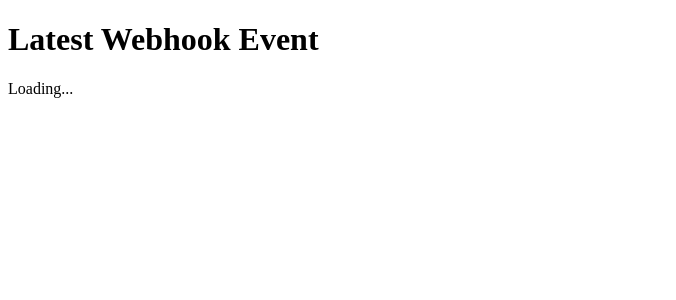
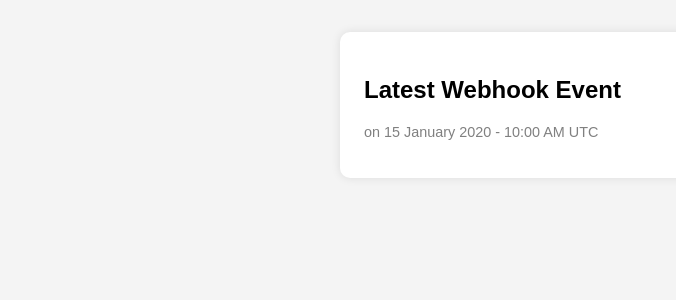
Before and after one commit to MulaBharathi/webhook-repo, a Flask app: page / in a window 1280 px wide. Shown: the top 300 px of the page, without its empty margins (0-676 px from the left). Run offline with Flask 3, Linux system fonts and the light colour scheme; a database or web service that is not in the repository returns one stand-in record (values such as "Sample title"); data that the repository does not hold is empty.

Commit message:
intial commit

```diff
--- a/templates/index.html
+++ b/templates/index.html
@@ -1,35 +1,43 @@
 <!DOCTYPE html>
 <html>
 <head>
-  <title>Latest Webhook Event</title>
-  <script>
-    function formatTime(timestamp) {
-      const date = new Date(timestamp);
-      return date.toUTCString(); // Outputs: "Mon, 07 Jul 2025 03:09:52 GMT"
+  <title>Webhook Event</title>
+  <meta http-equiv="refresh" content="15" />
+  <style>
+    body {
+      font-family: sans-serif;
+      background: #f4f4f4;
+      padding: 2em;
+      max-width: 600px;
+      margin: auto;
     }
-
-    function fetchEvent() {
-      fetch('/webhook-data')
-        .then(res => res.json())
-        .then(data => {
-          let output = "No data received yet.";
-          if (data.action === "push") {
-            output = `"${data.author}" pushed to "${data.to_branch}" on ${formatTime(data.timestamp)}`;
-          } else if (data.action === "pull_request") {
-            output = `"${data.author}" submitted a pull request from "${data.from_branch}" to "${data.to_branch}" on ${formatTime(data.timestamp)}`;
-          } else if (data.action === "merge") {
-            output = `"${data.author}" merged branch "${data.from_branch}" to "${data.to_branch}" on ${formatTime(data.timestamp)}`;
-          }
-          document.getElementById("event").innerText = output;
-        });
+    .card {
+      background: white;
+      padding: 1.5em;
+      border-radius: 10px;
+      box-shadow: 0 0 10px rgba(0,0,0,0.1);
     }
-
-    setInterval(fetchEvent, 15000);
-    window.onload = fetchEvent;
-  </script>
+    .time {
+      color: gray;
+      font-size: 0.9em;
+    }
+  </style>
 </head>
 <body>
-  <h1>Latest Webhook Event</h1>
-  <p id="event">Loading...</p>
+  <div class="card">
+    <h2>Latest Webhook Event</h2>
+    {% if data %}
+      {% if data.action == 'push' %}
+        <p><strong>{{ data.author }}</strong> pushed to <strong>{{ data.to_branch }}</strong></p>
+      {% elif data.action == 'pull_request' %}
+        <p><strong>{{ data.author }}</strong> submitted a pull request from <strong>{{ data.from_branch }}</strong> to <strong>{{ data.to_branch }}</strong></p>
+      {% elif data.action == 'merge' %}
+        <p><strong>{{ data.author }}</strong> merged branch <strong>{{ data.from_branch }}</strong> to <strong>{{ data.to_branch }}</strong></p>
+      {% endif %}
+      <p class="time">on {{ data.timestamp.strftime('%-d %B %Y - %-I:%M %p UTC') }}</p>
+    {% else %}
+      <p>No data received yet.</p>
+    {% endif %}
+  </div>
 </body>
 </html>
```
